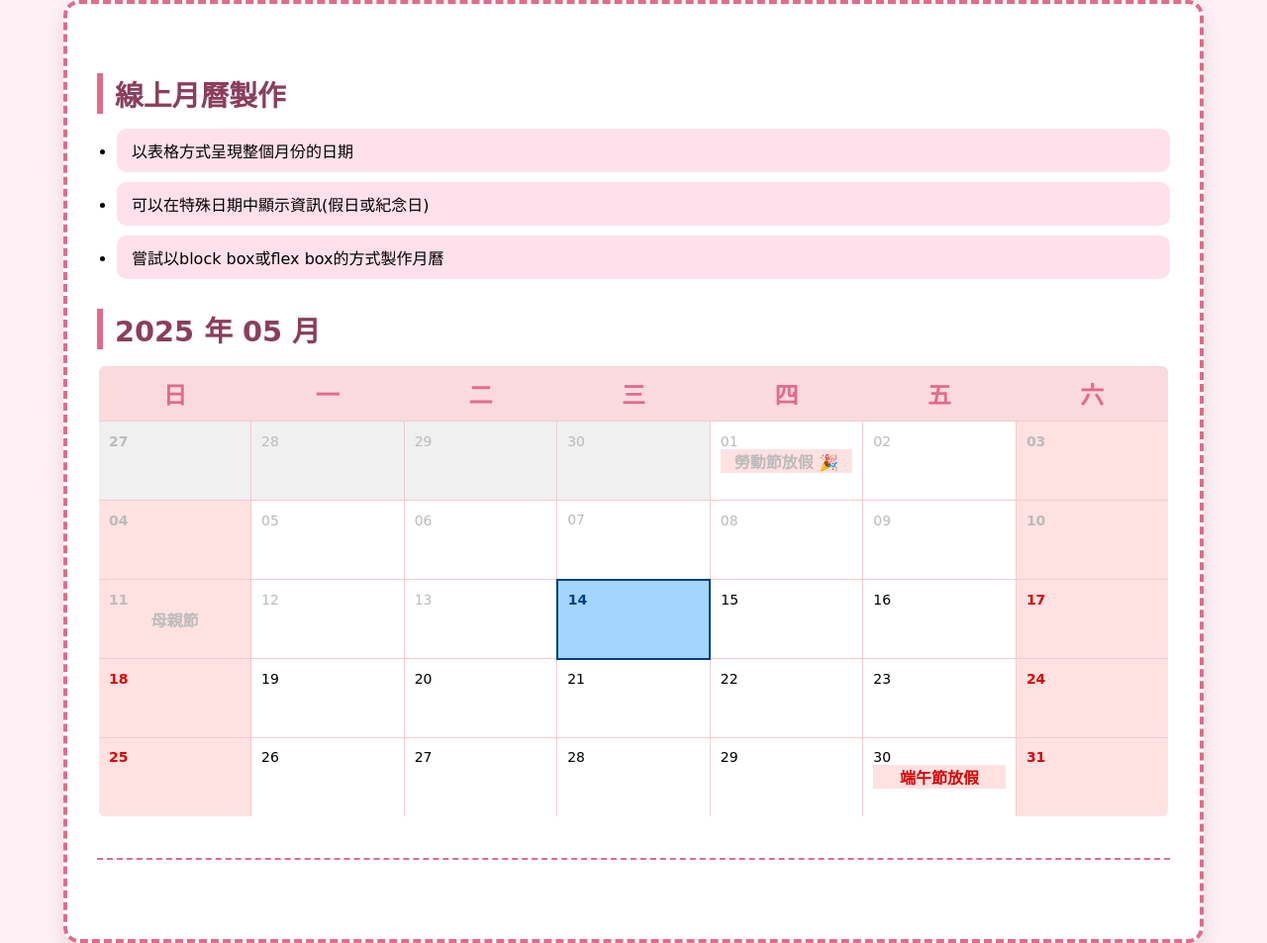
After one commit to cc21723/PHPwork, a PHP site: page /datetime/calendar.php in a window 1280 px wide. The commit adds this page. Shown: the whole page at 99% size. Run offline with PHP 8.4, Linux system fonts and the light colour scheme.

Commit message:
月曆製作

```diff
--- /dev/null
+++ b/datetime/calendar.php
@@ -0,0 +1,374 @@
+<!DOCTYPE html>
+<html lang="en">
+
+<head>
+    <meta charset="UTF-8">
+    <meta name="viewport" content="width=device-width, initial-scale=1.0">
+    <title>線上月曆製作</title>
+    <style>
+        * {
+            box-sizing: border-box;
+        }
+
+        body {
+            margin: 0;
+            padding: 0;
+            font-family: 'Patrick Hand', cursive;
+            background-color: #fff0f5;
+            display: flex;
+            justify-content: center;
+            align-items: center;
+            min-height: 100vh;
+        }
+
+        .container {
+            width: 90%;
+            /* max-width: 960px; */
+            background-color: #fff;
+            border-radius: 16px;
+            padding: 40px 30px;
+            box-shadow: 0 10px 20px rgba(0, 0, 0, 0.1);
+            border: 4px dashed #E16B8C;
+            text-align: left;
+        }
+
+        h1 {
+            color: #E16B8C;
+            font-size: 2.5em;
+            margin-bottom: 30px;
+            text-align: center;
+        }
+
+        h2 {
+            color: #8a3e5c;
+            font-size: 1.8em;
+            margin: 30px 0 15px;
+            border-left: 6px solid #E16B8C;
+            padding-left: 12px;
+        }
+
+        ul,
+        ol {
+            padding-left: 20px;
+            margin: 15px 0 25px;
+        }
+
+        ul li,
+        ol li {
+            background-color: #ffe0eb;
+            padding: 10px 15px;
+            margin-bottom: 10px;
+            border-radius: 10px;
+            transition: background-color 0.3s ease;
+        }
+
+        ul li:hover,
+        ol li:hover {
+            background-color: #fcd1e2;
+        }
+
+        hr {
+            border: none;
+            border-top: 2px dashed #E16B8C;
+            margin: 40px 0;
+        }
+
+        table {
+            width: 100%;
+            border-collapse: collapse;
+            margin: 0 auto;
+            background-color: #fff;
+            border: 2px solid #E16B8C;
+            border-radius: 8px;
+            overflow: hidden;
+        }
+
+        th {
+            background-color: #FADADD;
+            /* 淡粉紅 */
+            color: #E16B8C;
+            padding: 10px;
+            font-size: 24px;
+            text-align: center;
+        }
+
+        td {
+            border: 1px solid #f2cbd0;
+            text-align: center;
+            /* font-size: 20px; */
+            height: 80px;
+            width: 14.2%;
+            padding: 0 10px;
+            transition: background-color 0.3s ease;
+        }
+
+        .today {
+            background-color: #a4d4ff;
+            font-weight: bold;
+            color: #004080;
+            border: 2px solid #004080;
+        }
+
+        .holiday {
+            background-color: #ffe1e1;
+            color: #d00;
+            font-weight: bold;
+        }
+
+        .other-month {
+            background-color: #f0f0f0;
+            color: #bbb;
+        }
+
+        td:hover {
+            background-color: lightblue;
+            /* 滑鼠指標變手 */
+            cursor: pointer;
+            font-size: 16px;
+            font-weight: bold;
+
+        }
+
+        .pass-date {
+            color: #bbb;
+        }
+        .date-num{
+            font-size: 14px;
+            text-align: left;
+        }
+        .data-event{
+            height: 40px;
+        }
+    </style>
+</head>
+
+<body>
+    <div class="container">
+        <h2>線上月曆製作</h2>
+        <ul>
+            <li>以表格方式呈現整個月份的日期</li>
+            <li>可以在特殊日期中顯示資訊(假日或紀念日)</li>
+            <li>嘗試以block box或flex box的方式製作月曆</li>
+        </ul>
+        <?php
+        //1.要先知道當月第一天是星期幾 $w = date("w",strtotime($date));
+        //2.要知道當月有幾天 $days = date("t",strtotime($date));
+        //3.要知道當月有幾週
+
+        $today = date("Y-m-d");
+        //取得當月第一天
+        $firstDay = date("Y-m-01");
+
+        //取得第一天是星期幾 （0=日, 1=一,...,6=六）
+        $firstDayWeek = date("w", strtotime($firstDay));
+
+        //取得本月天數
+        $theDaysOfMonth = date("t", strtotime($firstDay));
+
+        // 特殊日（假日或紀念日）設定：格式為 'Y-m-d' => '說明'
+        // $specialDays = [
+        //     "$year-$month-01" => "勞動節放假 🎉",
+        //     "$year-$month-12" => "紀念日",
+        //     "$year-$month-30" => "端午節放假"
+        // ];
+        $specialDays = [
+            "2025-05-01" => "勞動節放假 🎉",
+            "2025-05-11" => "母親節",
+            "2025-05-30" => "端午節放假"
+        ];
+
+        ?>
+        <!-- 4.畫月曆 -->
+        <h2><?= date(" Y 年 m 月") ?></h2>
+        <table class="calendar">
+            <tr>
+                <th>日</th>
+                <th>一</th>
+                <th>二</th>
+                <th>三</th>
+                <th>四</th>
+                <th>五</th>
+                <th>六</th>
+            </tr>
+            <?php
+            //畫週數 如果i< $theDaysOfMonth(總天數)/7 就跳出來
+            //只有日期
+            /*for ($i = 0; $i < $theDaysOfMonth/7; $i++) {
+                echo "<tr>";
+
+                for ($j = 0; $j < 7; $j++) {
+                    //只有當月日期
+                    $day = $j + 1 + ($i * 7) - $firstDayWeek;
+                    echo "<td>";
+
+                    if ($day > 0 && $day <= $theDaysOfMonth){
+                        echo $day;
+                    }
+                    echo "</td>";
+                }
+                echo "</tr>";
+            }*/
+
+            //整個6週 (前後月份日期)
+            /*for ($i = 0; $i < 6; $i++) {
+                echo "<tr>";
+                for ($j = 0; $j < 7; $j++) {
+                    $day = $j  + ($i * 7) - $firstDayWeek;
+                    $date = date("Y-m-d",strtotime("$day days",strtotime($firstDay)));
+                    echo "<td>";
+                    echo $date;
+                    echo "</td>";
+                }
+                echo "</tr>";
+            }*/
+
+
+            //顯示今天
+            for ($i = 0; $i < $theDaysOfMonth / 7; $i++) {
+                echo "<tr>";
+
+                //用 $j 控制每一週的七天（0=日～6=六）
+                for ($j = 0; $j < 7; $j++) {
+                    //只有當月日期
+                    //計算當前格子代表的是幾號
+                    $day = $j + ($i * 7) - $firstDayWeek; //減掉 $firstDayWeek 是為了讓 1 號從正確的星期幾開始
+
+                    // 以 $firstDay 為基準，加上 $day 天，取得對應的時間戳記
+                    $timestamp = strtotime(" $day days", strtotime($firstDay));
+
+                    // 把時間戳記轉為日期字串（例如 2025-05-03）
+                    $date = date("Y-m-d", $timestamp);
+                    $class = "";
+
+                    //假日是紅色
+                    // date("N")：取得星期幾（1=一, ..., 7=日），>5 表示週六日
+                    // 加上 holiday 樣式類別
+                    if (date("N", $timestamp) > 5) {
+                        $class = $class . " holiday ";
+                    }
+
+                    //今天以前是灰色
+                    if ($timestamp < strtotime($today)) {
+                        $class = $class . "pass-date";
+                    }
+                    //今天是藍色
+                    if ($today == $date) {
+                        $class = $class . " today";
+                        // echo "<td class='today'>";
+
+                        //其他月份
+                    } else if (date("m", $timestamp) != date("m", strtotime($firstDay))) {
+                        // echo "<td class='other-month'>";
+                        $class = $class . " other-month";
+                    }
+                    /*echo "<td class='$class'>";
+                    echo date("d", $timestamp);
+                    echo "</td>";*/
+
+                    echo "<td class='$class' data-date='$date'>";
+                    echo "<div class='date-num'>";
+                    echo date("d", $timestamp);
+                    echo "</div>";
+                    echo "<div class='data-event'>";
+                    // if(array_key_exists($date, $specialDays)){
+                    //     $title = array_key_exists($date, $specialDays) ? "title='{$specialDays[$date]}'" : "";
+
+                    //     echo "<div class='$class  holiday ' $title>$specialDays[$date]</div>";
+
+                    // }
+
+                    //isset變數檢查函式
+                    //檢查陣列 $specialDays 中是否有 key 為 $date 的元素（也就是這一天是不是有特別事件）
+                    if(isset($specialDays[$date])){
+                        // echo $specialDays[$date];
+                        $title = 'title="' . $specialDays[$date] . '"';
+                        echo "<div class='$class  holiday ' $title>$specialDays[$date]</div>";
+                    }
+                    echo "</div>";
+                    echo "</td>";
+
+
+
+                }
+                echo "</tr>";
+            }
+
+
+
+            ?>
+        </table>
+        <?php
+
+
+        //月曆最多6週最少4週
+
+
+        // 設定要顯示的月份
+        // $year = date("Y");
+        // $month = date("m");
+        // $date = "$year-$month-01"; // 設定當月的第一天
+
+        // // 計算當月的天數
+        // $days = date("t", strtotime($date));
+
+        // // 計算當月的第一天是星期幾(0=日, 6=六)
+        // $firstDayOfWeek = date("w", strtotime($date));
+
+        // // 特殊日（假日或紀念日）設定：格式為 'Y-m-d' => '說明'
+        // $specialDays = [
+        //     "$year-$month-01" => "勞動節放假 🎉",
+        //     "$year-$month-12" => "紀念日",
+        //     "$year-$month-30" => "端午節放假"
+        // ];
+
+        // $weeks = ceil(($days + $firstDayOfWeek) / 7); // 計算當月的週數
+
+        // // 今日日期
+        // $today = date("Y-m-d");
+
+        // echo "<h2>月份：$year 年 $month 月</h2>";
+        // echo "<div class='calendar'>";
+
+        // // 星期標題列
+
+        // $weekdays = ['日', '一', '二', '三', '四', '五', '六'];
+        // foreach ($weekdays as $day) {
+        //     echo "<div class='day header'>$day</div>";
+        // }
+
+        // // 前面空格
+        // for ($i = 0; $i < $firstDayOfWeek; $i++) {
+        //     echo "<div class='empty'></div>";
+        // }
+
+        // // 日期格子
+        // for ($d = 1; $d <= $days; $d++) {
+        //     $currentDate = sprintf("%s-%02d", "$year-$month", $d);
+        //     $class = 'day';
+
+        //     if (array_key_exists($currentDate, $specialDays)) {
+        //         $class .= ' holiday';
+        //     } elseif ($currentDate == $today) {
+        //         $class .= ' today';
+        //     }
+
+        //     // 加上 tooltip 顯示說明
+        //     $title = array_key_exists($currentDate, $specialDays) ? "title='{$specialDays[$currentDate]}'" : "";
+
+        //     echo "<div class='$class' $title>$d</div>";
+        // }
+
+        // echo "</div>";
+
+
+
+
+
+        ?>
+        <hr>
+
+
+    </div>
+</body>
+
+</html>
--- a/index.php
+++ b/index.php
@@ -88,6 +88,7 @@
             <li><a href="./array/index.php">陣列</a></li>
             <li><a href="./string/index.php">字串</a></li>
             <li><a href="./datetime/index.php">時間及日期處理</a></li>
+            <li><a href="./datetime/calendar.php">線上月曆</a></li>
         </ul>
     </div>
 </body>
```
Also changed, not shown: datetime/index.php (+0 -110 lines).
